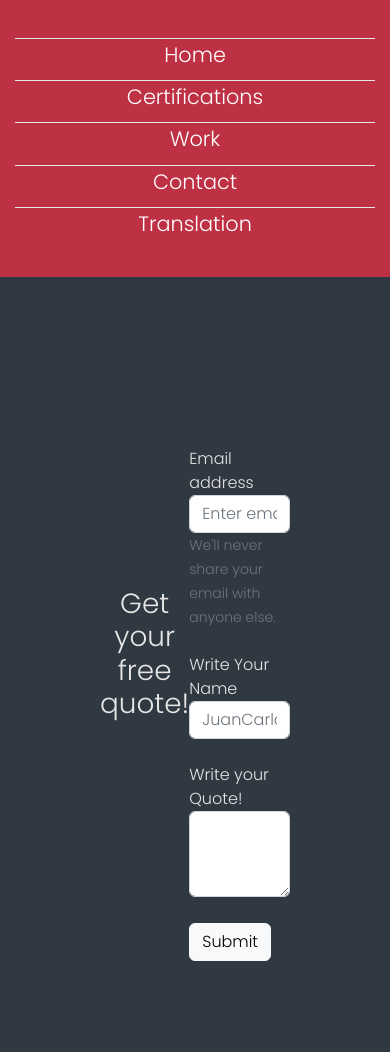
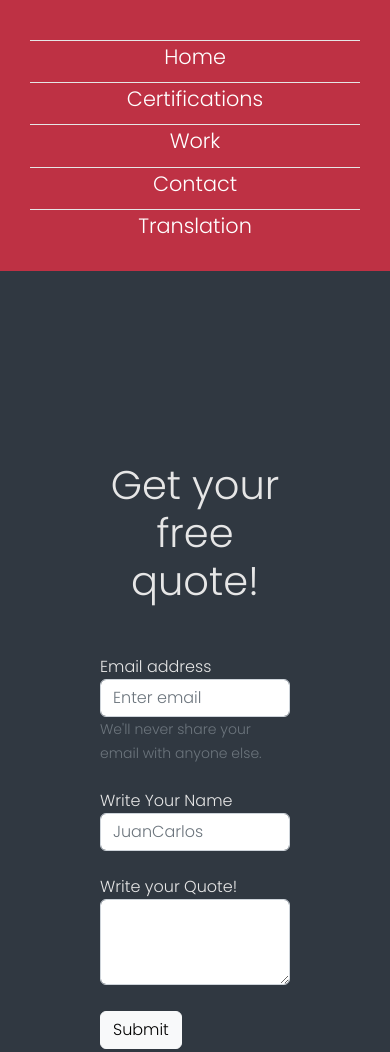
Before and after one commit to TaiBiscuit/Proyecto_Final, a plain HTML site: page pags/transl.html in a window 390 px wide. Shown: the top 1052 px of the page. Drawn offline with nearby package versions, Linux system fonts and the light colour scheme.

Commit message:
Segundo_Querrie

```diff
--- a/css/estilo.css
+++ b/css/estilo.css
@@ -241,9 +241,39 @@ legend{
 
 /*Querries*/
 
+@media screen and (max-width:768px){
+    .navbar{
+        display:inline-block;
+        align-items: center;
+        width:100%;
+        text-align: center;
+        margin-top:0;
+        margin-bottom:30px;
+        padding: 10px 15px 0px 15px;
+        height:100%;
+    }
+
+    .seccionD{
+        display:flex;
+        flex-direction:column;
+    }
+
+    .seccionD p{
+        text-align:center;
+        font-size:2rem;
+        padding-top:30px;
+        border-bottom:1px solid #e6e6e6;
+    }
+
+    .foto3{
+        transform:scale(1.3, 1.3);
+    }
+}
+
 @media screen and (max-width:480px){
 
     .navbar{
+        display: flex;
         flex-direction:column;
         position:relative;
     }
@@ -261,7 +291,8 @@ legend{
     }
 
     .nav-list a{
-        padding: 10px 11.2px 32px 11.2px;
+        padding: 0px 11.2px 0px 11.2px;
+        margin-bottom: 100px;
     }
 
     .seccionA{
@@ -307,9 +338,9 @@ legend{
         text-align: center;
     }
 
-    .seccionC{
-        display:flex;
-        align-items: center;
+    .seccionC h1{
+        font-size:2.5rem;
+        margin-bottom:50px;
     }
 
     .form{
@@ -324,7 +355,9 @@ legend{
     .seccionD p{
         text-align:center;
         font-size:1rem;
-        padding-top:30px;
-        border-bottom:1px solid #e6e6e6;
+    }
+
+    .foto3{
+        transform: scale(1, 1);
     }
 }
```
